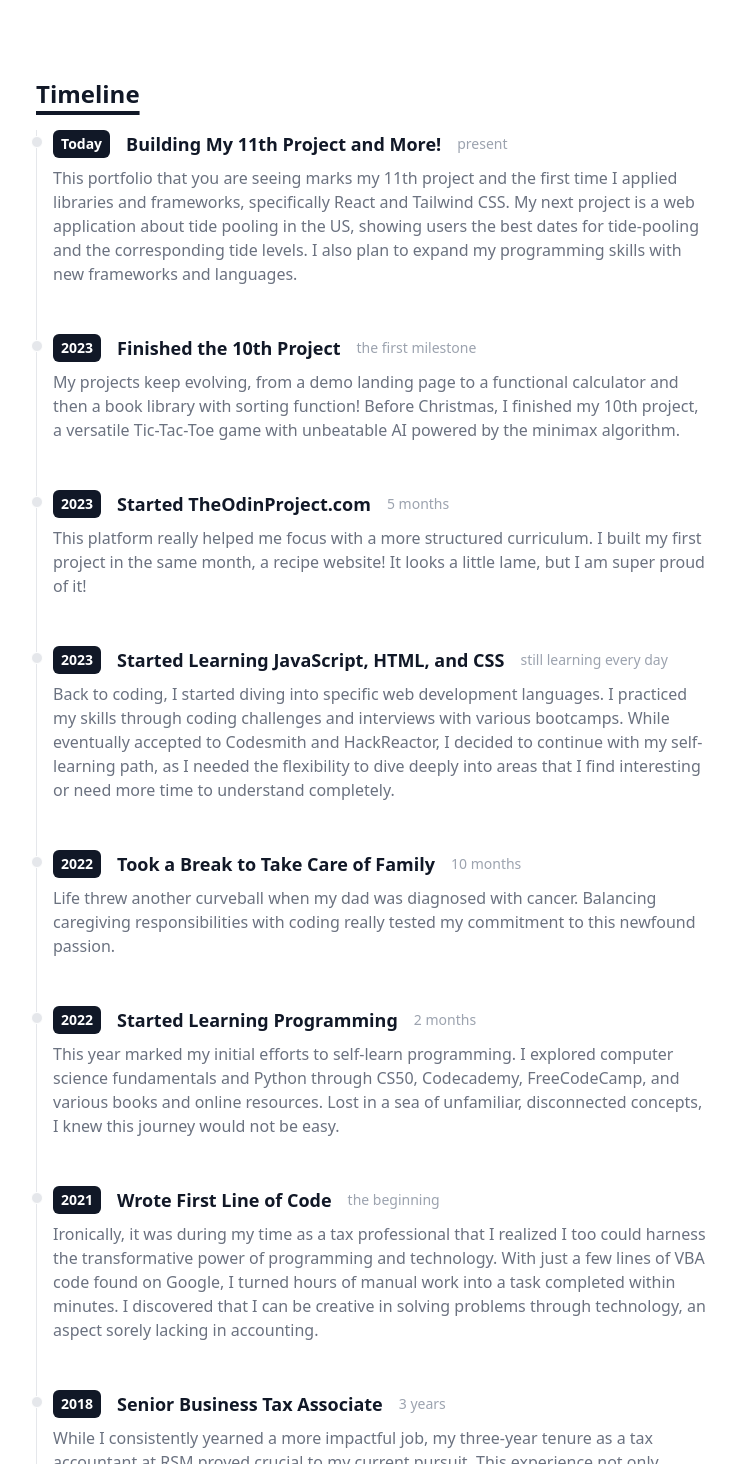
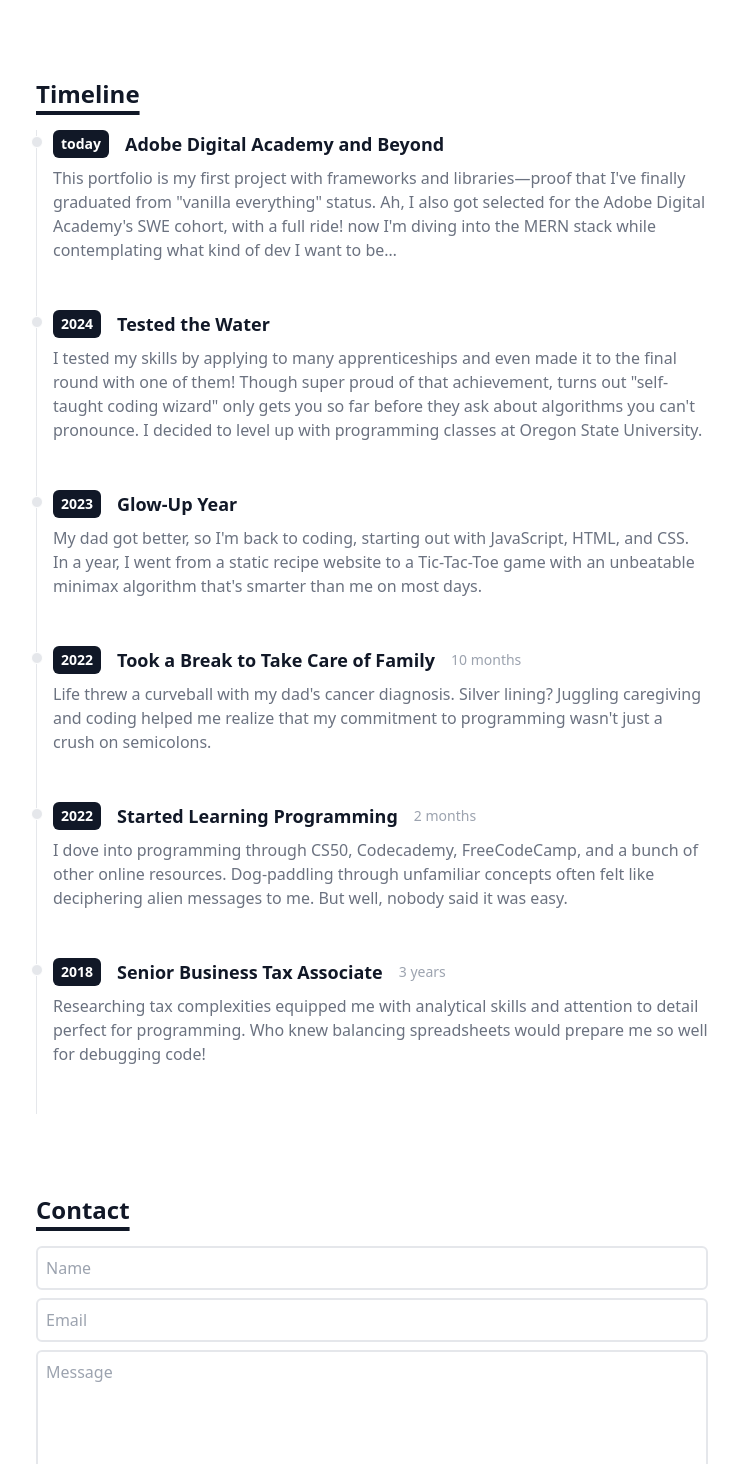
Before and after one commit to quandaworld/personal-portfolio, a React (Vite) app: page / in a window 1280 px wide. Shown: the part 1426-2890 px from the top of the page, without its empty margins (268-1007 px from the left). Built offline with nearby package versions, Linux system fonts and the light colour scheme.

Commit message:
Update timeline

```diff
--- a/data/timeline.js
+++ b/data/timeline.js
@@ -1,50 +1,38 @@
 export default [
   {
-    year: 'Today',
-    title: 'Building My 11th Project and More!',
-    duration: 'present',
-    details: "This portfolio that you are seeing marks my 11th project and the first time I applied libraries and frameworks, specifically React and Tailwind CSS. My next project is a web application about tide pooling in the US, showing users the best dates for tide-pooling and the corresponding tide levels. I also plan to expand my programming skills with new frameworks and languages.",
+    year: 'today',
+    title: 'Adobe Digital Academy and Beyond',
+    duration: '',
+    details: 'This portfolio is my first project with frameworks and libraries—proof that I\'ve finally graduated from "vanilla everything" status. Ah, I also got selected for the Adobe Digital Academy\'s SWE cohort, with a full ride! now I\'m diving into the MERN stack while contemplating what kind of dev I want to be…',
+  },
+  {
+    year: '2024',
+    title: 'Tested the Water',
+    duration: '',
+    details: 'I tested my skills by applying to many apprenticeships and even made it to the final round with one of them! Though super proud of that achievement, turns out "self-taught coding wizard" only gets you so far before they ask about algorithms you can\'t pronounce. I decided to level up with programming classes at Oregon State University.',
   },
   {
     year: '2023',
-    title: 'Finished the 10th Project',
-    duration: 'the first milestone',
-    details: "My projects keep evolving, from a demo landing page to a functional calculator and then a book library with sorting function! Before Christmas, I finished my 10th project, a versatile Tic-Tac-Toe game with unbeatable AI powered by the minimax algorithm.",
-  },
-  {
-    year: '2023',
-    title: "Started TheOdinProject.com",
-    duration: '5 months',
-    details: 'This platform really helped me focus with a more structured curriculum. I built my first project in the same month, a recipe website! It looks a little lame, but I am super proud of it!',
-  },
-  {
-    year: '2023',
-    title: 'Started Learning JavaScript, HTML, and CSS',
-    duration: 'still learning every day',
-    details: "Back to coding, I started diving into specific web development languages. I practiced my skills through coding challenges and interviews with various bootcamps. While eventually accepted to Codesmith and HackReactor, I decided to continue with my self-learning path, as I needed the flexibility to dive deeply into areas that I find interesting or need more time to understand completely.",
+    title: 'Glow-Up Year',
+    duration: '',
+    details: 'My dad got better, so I\'m back to coding, starting out with JavaScript, HTML, and CSS. In a year, I went from a static recipe website to a Tic-Tac-Toe game with an unbeatable minimax algorithm that\'s smarter than me on most days.',
   },
   {
     year: '2022',
     title: 'Took a Break to Take Care of Family',
     duration: '10 months',
-    details: 'Life threw another curveball when my dad was diagnosed with cancer. Balancing caregiving responsibilities with coding really tested my commitment to this newfound passion.',
+    details: 'Life threw a curveball with my dad\'s cancer diagnosis. Silver lining? Juggling caregiving and coding helped me realize that my commitment to programming wasn\'t just a crush on semicolons.',
   },
   {
     year: '2022',
     title: 'Started Learning Programming',
     duration: '2 months',
-    details: 'This year marked my initial efforts to self-learn programming. I explored computer science fundamentals and Python through CS50, Codecademy, FreeCodeCamp, and various books and online resources. Lost in a sea of unfamiliar, disconnected concepts, I knew this journey would not be easy.',
-  },
-  {
-    year: '2021',
-    title: 'Wrote First Line of Code',
-    duration: 'the beginning',
-    details: "Ironically, it was during my time as a tax professional that I realized I too could harness the transformative power of programming and technology. With just a few lines of VBA code found on Google, I turned hours of manual work into a task completed within minutes. I discovered that I can be creative in solving problems through technology, an aspect sorely lacking in accounting.",
+    details: 'I dove into programming through CS50, Codecademy, FreeCodeCamp, and a bunch of other online resources. Dog-paddling through unfamiliar concepts often felt like deciphering alien messages to me. But well, nobody said it was easy.',
   },
   {
     year: '2018',
     title: 'Senior Business Tax Associate',
     duration: '3 years',
-    details: 'While I consistently yearned a more impactful job, my three-year tenure as a tax accountant at RSM proved crucial to my current pursuit. This experience not only sharpened my analytical mindset and meticulous attention to detail but also enhanced my organizational, communication, time management, and adaptability skills. These qualities are highly transferrable to the field of programming.',
+    details: 'Researching tax complexities equipped me with analytical skills and attention to detail perfect for programming. Who knew balancing spreadsheets would prepare me so well for debugging code!',
   },
 ]
```
